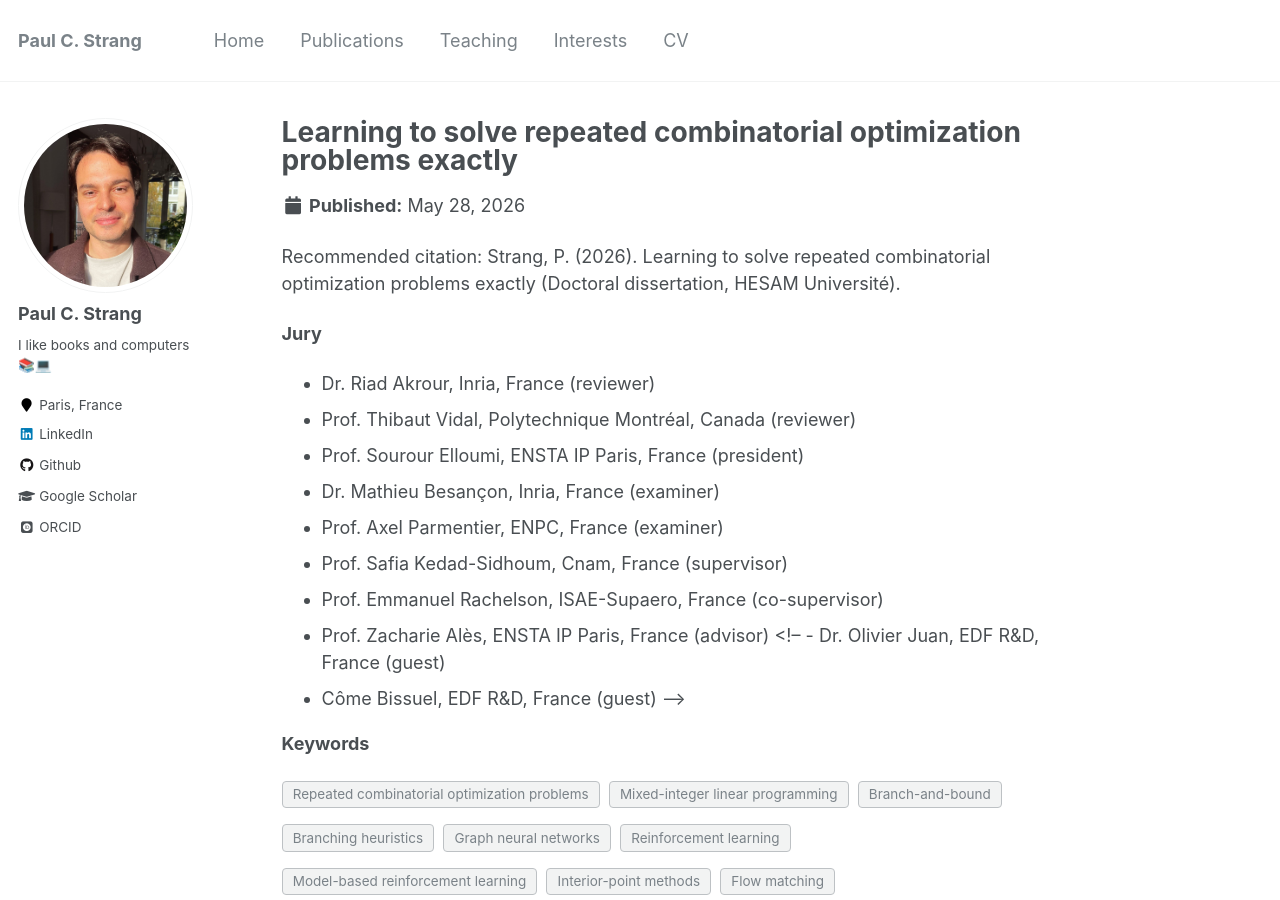
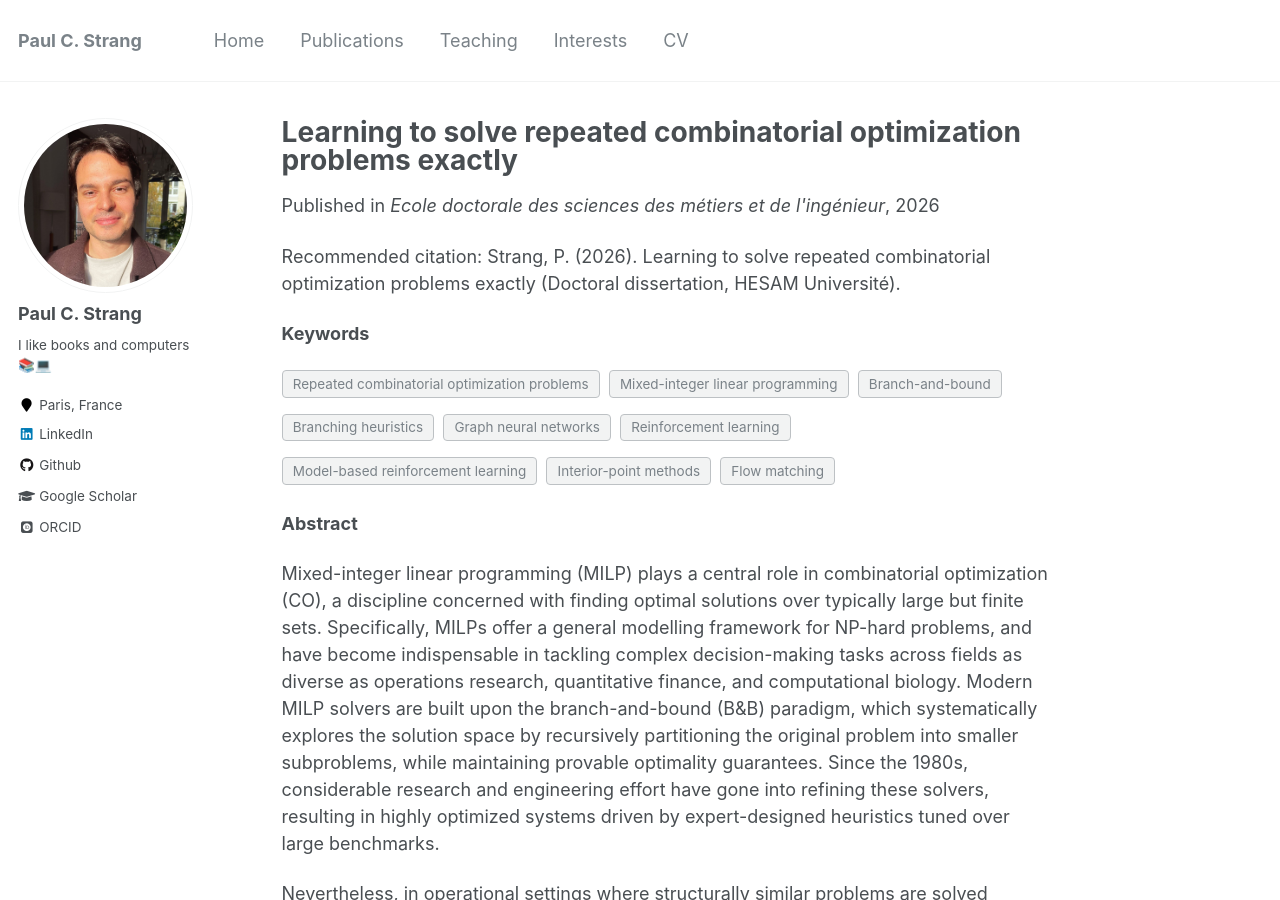
Before and after one commit to abfariah/abfariah.github.io, a Jekyll site: the page built from _publications/phd.md, in a window 1280 px wide and 900 px high. Built offline with Jekyll 4.4.1, drawn with Linux system fonts in a browser that asks for light colours; some web fonts are replaced; some of the changed text lies outside the part shown.

Commit message:
fix typo

```diff
--- a/_publications/phd.md
+++ b/_publications/phd.md
@@ -2,24 +2,12 @@
 title: "Learning to solve repeated combinatorial optimization problems exactly"
 collection: publications
 permalink: /publication/phd
-excerpt: 'PhD manuscript'
+excerpt: 'PhD dissertation'
 date: 2026-05-28
-# venue: #'Ecole doctorale des sciences des métiers et de l''ingénieur (ED 432)'
+venue: 'Ecole doctorale des sciences des métiers et de l''ingénieur'
 paperurl: #
 citation: 'Strang, P. (2026). Learning to solve repeated combinatorial optimization problems exactly (Doctoral dissertation, HESAM Université).'
 ---
-
-**Jury**
-- Dr. Riad Akrour, Inria, France (reviewer)
-- Prof. Thibaut Vidal, Polytechnique Montréal, Canada (reviewer)
-- Prof. Sourour Elloumi, ENSTA IP Paris, France (president)
-- Dr. Mathieu Besançon, Inria, France (examiner)
-- Prof. Axel Parmentier, ENPC, France (examiner)
-- Prof. Safia Kedad-Sidhoum, Cnam, France (supervisor)
-- Prof. Emmanuel Rachelson, ISAE-Supaero, France (co-supervisor)
-- Prof. Zacharie Alès, ENSTA IP Paris, France (advisor)
-<!-- - Dr. Olivier Juan, EDF R&D, France (guest)
-- Côme Bissuel, EDF R&D, France (guest) -->
 
 **Keywords**
 
```
Also changed, not shown: other parts of _publications/phd.md (+10 -0 lines), _teaching/inria.md (+1 -1 lines).
